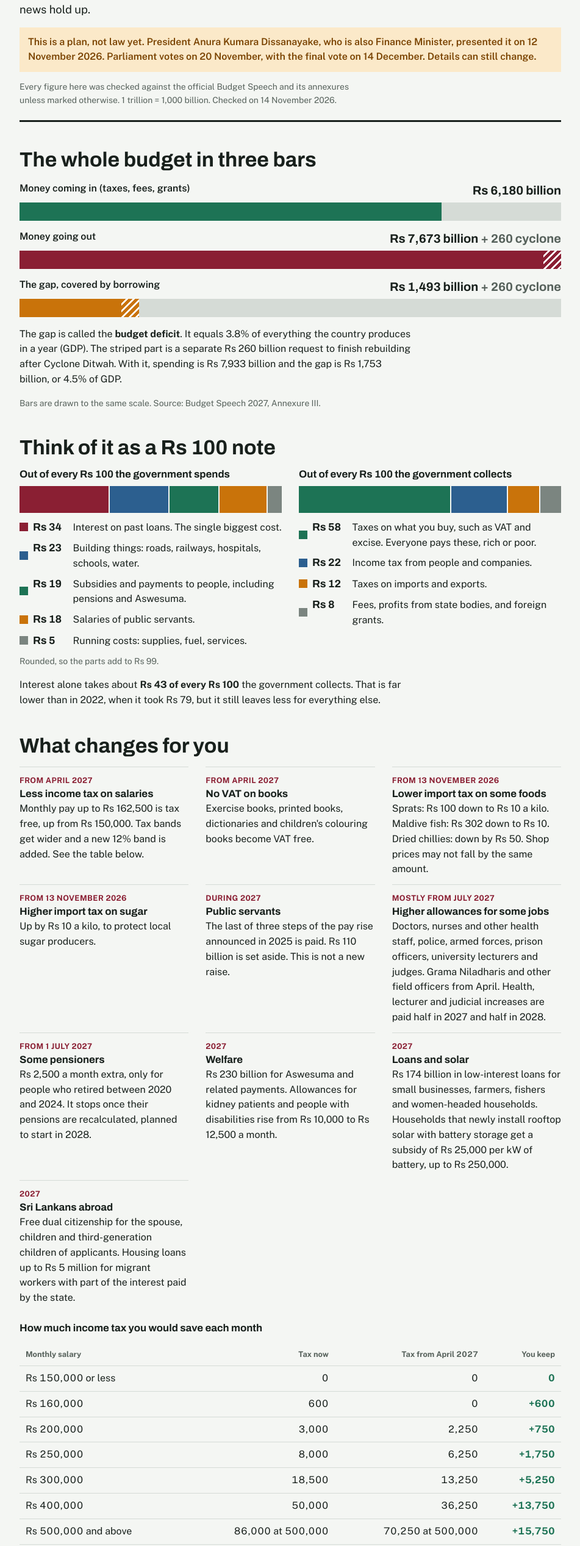
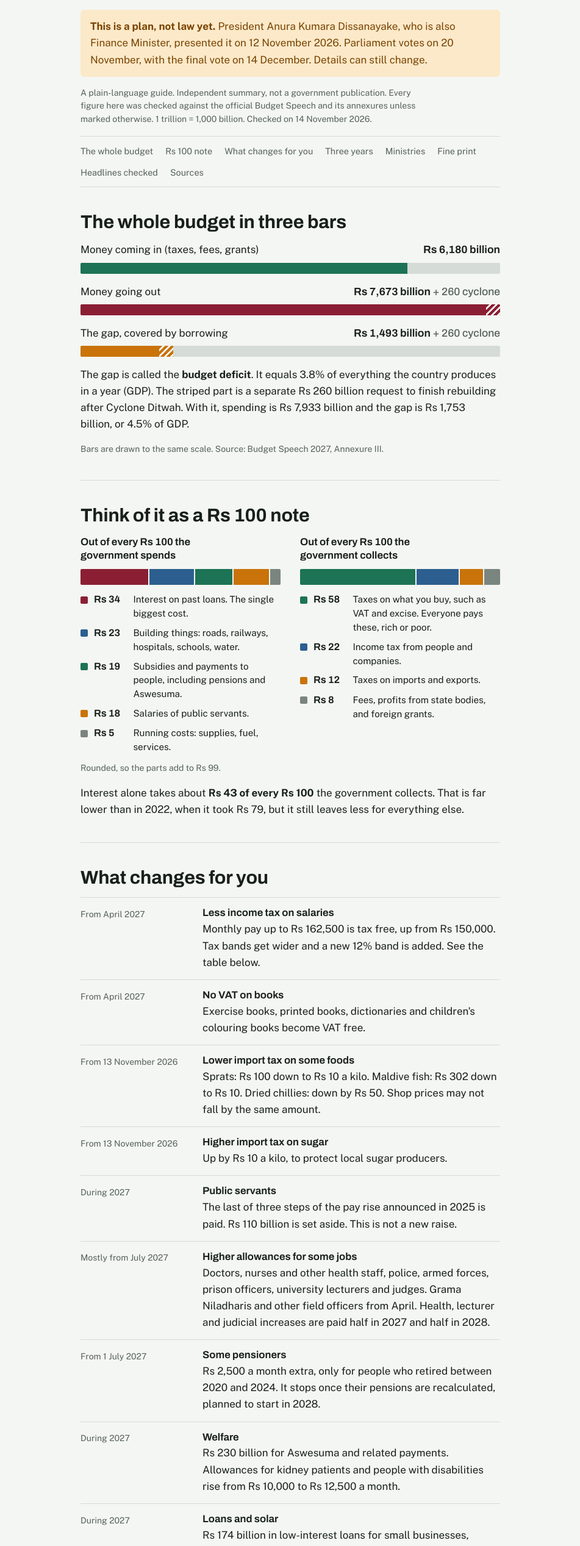
Before and after one commit to AgainstApes/sl-budget-2027, a plain HTML site: page index.html in a window 1280 px wide. Shown: the part 202-2737 px from the top of the page at 61% size, without its empty margins (164-1115 px from the left). Drawn offline with nearby package versions, Linux system fonts and the light colour scheme.

Commit message:
Redesign for easier reading
Narrower reading column, timetable-style list of changes, page contents,
phone-friendly tax table, and theme colours for the browser bar.

Co-Authored-By: Claude Opus 5.5 <noreply@anthropic.com>

```diff
--- a/index.html
+++ b/index.html
@@ -4,6 +4,9 @@
 <meta charset="utf-8">
 <meta name="viewport" content="width=device-width,initial-scale=1,viewport-fit=cover">
 <meta name="description" content="A plain-language, fact-checked guide to Sri Lanka's proposed 2027 budget.">
+<meta name="color-scheme" content="light dark">
+<meta name="theme-color" media="(prefers-color-scheme: light)" content="#f4f6f3">
+<meta name="theme-color" media="(prefers-color-scheme: dark)" content="#121715">
 <style>body{margin:0}img{max-width:100%}</style>
 </head>
 <body>
@@ -32,82 +35,109 @@
   --ok-bg:#173d30; --ok-fg:#a6e3c9; --warn-bg:#4a3410; --warn-fg:#ffd591; --bad-bg:#4d1c26; --bad-fg:#ffb9c4; --unk-bg:#2c3531; --unk-fg:#c5cec9;
   color-scheme:dark }
 *{box-sizing:border-box}
-body{background:var(--bg);color:var(--ink);font:16px/1.55 var(--body);margin:0}
-.wrap{max-width:920px;margin:0 auto;padding-block:28px 56px;padding-left:max(16px,env(safe-area-inset-left,0px));padding-right:max(16px,env(safe-area-inset-right,0px));display:flex;flex-direction:column;gap:44px}
-h1,h2,h3{font-family:var(--display);text-wrap:balance;margin:0;line-height:1.08}
-h1{font-size:clamp(2.4rem,8vw,4.4rem);font-weight:800;font-stretch:80%;letter-spacing:-.01em}
-h2{font-size:clamp(1.5rem,4.5vw,2.1rem);font-weight:700;font-stretch:85%}
-h3{font-size:1.05rem;font-weight:700}
+html{-webkit-text-size-adjust:100%;-webkit-tap-highlight-color:transparent}
+body{background:var(--bg);color:var(--ink);font:1.0625rem/1.6 var(--body);margin:0}
+::selection{background:var(--ink);color:var(--bg)}
+.wrap{max-width:720px;margin:0 auto;padding-block:40px 72px;padding-left:max(16px,env(safe-area-inset-left,0px));padding-right:max(16px,env(safe-area-inset-right,0px));display:flex;flex-direction:column;gap:40px}
+h1,h2,h3{font-family:var(--display);text-wrap:balance;margin:0;line-height:1.1}
+h1{font-size:clamp(2.2rem,6.5vw,3.4rem);font-weight:750;font-stretch:85%;letter-spacing:-.015em}
+h2{font-size:clamp(1.45rem,4.2vw,1.9rem);font-weight:700;font-stretch:88%;letter-spacing:-.005em}
+h3{font-size:1.05rem;font-weight:650;line-height:1.3}
 p{margin:0;max-width:66ch}
-a{color:var(--accent)}
-a:focus-visible{outline:2px solid var(--accent);outline-offset:2px}
-.eyebrow{font:700 .78rem var(--body);letter-spacing:.09em;text-transform:uppercase;color:var(--muted)}
-.muted{color:var(--muted)} .small{font-size:.87rem}
-section{display:flex;flex-direction:column;gap:16px}
-header{display:flex;flex-direction:column;gap:14px;border-bottom:3px solid var(--ink);padding-bottom:22px}
-.lede{font-size:1.15rem}
-.status{background:var(--warn-bg);color:var(--warn-fg);padding:12px 14px;font-weight:600;max-width:none}
+a{color:var(--accent);text-decoration-thickness:1px;text-underline-offset:3px;touch-action:manipulation}
+a:focus-visible{outline:2px solid var(--accent);outline-offset:2px;border-radius:2px}
+.muted{color:var(--muted)} .small{font-size:.875rem;line-height:1.55}
+section{display:flex;flex-direction:column;gap:16px;scroll-margin-top:16px}
+section+section{border-top:1px solid var(--line);padding-top:40px}
+section>h3{margin-top:12px}
+header{display:flex;flex-direction:column;gap:16px}
+.lede{font-size:1.2rem;line-height:1.5}
+.status{background:var(--warn-bg);color:var(--warn-fg);padding:14px 16px;border-radius:6px;max-width:none}
 .num{font-variant-numeric:tabular-nums}
+/* page contents */
+.toc{display:flex;flex-wrap:wrap;gap:0 20px;font-size:.9rem;border-block:1px solid var(--line);padding-block:6px}
+.toc a{color:var(--muted);text-decoration:none;padding-block:6px}
+.toc a:active{color:var(--ink)}
 /* bars */
-.bars{display:flex;flex-direction:column;gap:14px}
-.bar-row{display:flex;flex-direction:column;gap:4px}
-.bar-label{display:flex;justify-content:space-between;gap:12px;flex-wrap:wrap;font-weight:600}
-.bar-label b{font-family:var(--display);font-size:1.25rem}
-.track{display:flex;height:30px;background:var(--line)}
+.bars{display:flex;flex-direction:column;gap:16px}
+.bar-row{display:flex;flex-direction:column;gap:6px}
+.bar-label{display:flex;justify-content:space-between;align-items:baseline;gap:4px 16px;flex-wrap:wrap}
+.bar-label b{font-family:var(--display);font-size:1.1rem;font-weight:650;font-variant-numeric:tabular-nums}
+.bar-label b .muted{font-weight:500}
+.track{display:flex;height:18px;background:var(--line);border-radius:2px;overflow:hidden}
 .track i{display:block;height:100%}
-.hatch{background-image:repeating-linear-gradient(135deg,transparent 0 5px,var(--panel) 5px 8px)}
+.hatch{background-image:repeating-linear-gradient(135deg,transparent 0 4px,var(--bg) 4px 7px)}
 /* Rs 100 strips */
-.duo{display:grid;grid-template-columns:repeat(auto-fit,minmax(280px,1fr));gap:28px}
-.duo>div{min-width:0;display:flex;flex-direction:column;gap:10px}
-.strip{display:flex;height:44px}
+.duo{display:grid;grid-template-columns:repeat(auto-fit,minmax(280px,1fr));gap:32px}
+.duo>div{min-width:0;display:flex;flex-direction:column;gap:12px}
+.strip{display:flex;height:26px;border-radius:2px;overflow:hidden}
 .strip i{display:block;height:100%;border-right:2px solid var(--bg)}
 .strip i:last-child{border-right:0}
-.key{list-style:none;margin:0;padding:0;display:flex;flex-direction:column;gap:7px}
-.key li{display:grid;grid-template-columns:14px 3.6rem 1fr;gap:8px;align-items:baseline}
-.key s{width:14px;height:14px;display:block;align-self:center;text-decoration:none}
-.key b{font-family:var(--display);font-size:1.1rem}
-/* change list */
-.changes{display:grid;grid-template-columns:repeat(auto-fit,minmax(250px,1fr));gap:0 28px}
-.changes>div{min-width:0;border-top:1px solid var(--line);padding-block:12px;display:flex;flex-direction:column;gap:3px}
-.when{font-size:.8rem;font-weight:700;color:var(--accent);letter-spacing:.03em}
+.key{list-style:none;margin:0;padding:0;display:flex;flex-direction:column;gap:8px}
+.key li{display:grid;grid-template-columns:12px 3.4rem minmax(0,1fr);gap:10px;align-items:baseline;font-size:.95rem;line-height:1.5}
+.key s{width:12px;height:12px;border-radius:2px;display:block;align-self:start;margin-top:.42em;text-decoration:none}
+.key b{font-family:var(--display);font-size:1.02rem;font-weight:650;font-variant-numeric:tabular-nums}
+/* change list: date on the left, change on the right, like a timetable */
+.changes{display:flex;flex-direction:column}
+.changes>div{display:grid;grid-template-columns:11rem minmax(0,1fr);gap:2px 24px;border-top:1px solid var(--line);padding-block:14px}
+.changes>div:last-child{border-bottom:1px solid var(--line)}
+.when{grid-row:1/3;font-size:.875rem;color:var(--muted);padding-top:.12em}
+.changes h3,.changes h3+span{grid-column:2}
+@media (max-width:560px){ .changes>div{grid-template-columns:minmax(0,1fr)} .when{grid-row:auto;padding-top:0} .changes h3,.changes h3+span{grid-column:1} }
+/* tables */
 .scroll{overflow-x:auto}
-table{border-collapse:collapse;width:100%;font-variant-numeric:tabular-nums}
-th,td{text-align:right;padding:8px 10px;border-bottom:1px solid var(--line);white-space:nowrap}
-th:first-child,td:first-child{text-align:left}
-th{font-size:.8rem;color:var(--muted);font-weight:700}
-td.save{font-weight:700;color:var(--in)}
+table{border-collapse:collapse;width:100%;font-variant-numeric:tabular-nums;font-size:.95rem}
+th,td{text-align:right;padding:9px 0 9px 20px;border-bottom:1px solid var(--line);white-space:nowrap;vertical-align:baseline}
+th:first-child,td:first-child{text-align:left;padding-left:0;white-space:normal}
+th{font-size:.8rem;line-height:1.3;color:var(--muted);font-weight:600;vertical-align:bottom;border-bottom-color:var(--muted);white-space:normal}
+table.nums td:first-child{white-space:nowrap}
+@media (max-width:560px){ th,td{padding-left:12px} }
+td.save{font-weight:650;color:var(--in)}
 /* fine print */
-.fine{list-style:none;margin:0;padding:0;display:grid;grid-template-columns:repeat(auto-fit,minmax(270px,1fr));gap:0 28px}
-.fine li{min-width:0;border-top:1px solid var(--line);padding-block:12px}
-.fine b{display:block}
+.fine{list-style:none;margin:0;padding:0;display:grid;grid-template-columns:repeat(auto-fit,minmax(300px,1fr));gap:0 32px}
+.fine li{min-width:0;border-top:1px solid var(--line);padding-block:14px;font-size:.95rem;line-height:1.55}
+.fine b{display:block;margin-bottom:2px;font-size:1rem;line-height:1.35}
 /* fact check */
 .checks{display:flex;flex-direction:column}
-.check{display:grid;grid-template-columns:7.5rem 1fr;gap:6px 16px;border-top:1px solid var(--line);padding-block:14px}
+.check{display:grid;grid-template-columns:7.5rem minmax(0,1fr);gap:8px 16px;border-top:1px solid var(--line);padding-block:16px}
 .check>div{min-width:0;display:flex;flex-direction:column;gap:4px}
-.chip{justify-self:start;align-self:start;font-size:.78rem;font-weight:700;padding:3px 9px;border-radius:99px;white-space:nowrap}
+.chip{justify-self:start;align-self:start;font-size:.78rem;font-weight:650;line-height:1.3;padding:5px 12px;border-radius:99px;white-space:nowrap}
 .ok{background:var(--ok-bg);color:var(--ok-fg)} .warn{background:var(--warn-bg);color:var(--warn-fg)} .bad{background:var(--bad-bg);color:var(--bad-fg)} .unk{background:var(--unk-bg);color:var(--unk-fg)}
-.claim{font-weight:700}
-.src{font-size:.82rem;color:var(--muted);margin-top:2px}
-.src b{font-size:.7rem;letter-spacing:.07em;text-transform:uppercase;margin-right:8px}
-.src a{color:inherit;text-decoration-color:var(--line);text-underline-offset:3px}
-.src a:hover{color:var(--accent);text-decoration-color:currentColor}
-@media (max-width:520px){ .check{grid-template-columns:1fr} }
-.panel{background:var(--panel);border:1px solid var(--line);padding:16px;display:flex;flex-direction:column;gap:8px}
-footer{border-top:3px solid var(--ink);padding-top:18px;display:flex;flex-direction:column;gap:10px}
+.claim{font-weight:650}
+.src{font-size:.82rem;line-height:1.45;color:var(--muted);margin-top:2px}
+.src b{font-weight:600;margin-right:8px}
+.src a{color:inherit;text-decoration-color:var(--line)}
+@media (max-width:520px){ .check{grid-template-columns:minmax(0,1fr)} }
+footer{border-top:1px solid var(--line);padding-top:40px;display:flex;flex-direction:column;gap:12px;scroll-margin-top:16px}
 footer ul{margin:0;padding-left:1.1rem;display:flex;flex-direction:column;gap:4px}
+/* hover only where a real pointer exists, so taps on phones do not leave it stuck */
+@media (hover:hover) and (pointer:fine){
+  .toc a:hover{color:var(--ink);text-decoration:underline}
+  .src a:hover{color:var(--accent);text-decoration-color:currentColor}
+  tr:hover>td{background:color-mix(in srgb,var(--line) 35%,transparent)}
+}
 </style>
 
 <div class="wrap">
 
 <header>
-  <div class="eyebrow">Plain-language guide · Independent summary, not a government publication</div>
   <h1>Sri Lanka Budget 2027</h1>
   <p class="lede">The government plans to collect <b>Rs 6.18 trillion</b>, spend <b>Rs 7.67 trillion</b>, and borrow the difference. Here is what that means, what changes for you, and which claims in the news hold up.</p>
-  <p class="status">This is a plan, not law yet. President Anura Kumara Dissanayake, who is also Finance Minister, presented it on 12 November 2026. Parliament votes on 20 November, with the final vote on 14 December. Details can still change.</p>
-  <p class="small muted">Every figure here was checked against the official Budget Speech and its annexures unless marked otherwise. 1 trillion = 1,000 billion. Checked on 14 November 2026.</p>
+  <p class="status"><b>This is a plan, not law yet.</b> President Anura Kumara Dissanayake, who is also Finance Minister, presented it on 12 November 2026. Parliament votes on 20 November, with the final vote on 14 December. Details can still change.</p>
+  <p class="small muted">A plain-language guide. Independent summary, not a government publication. Every figure here was checked against the official Budget Speech and its annexures unless marked otherwise. 1 trillion = 1,000 billion. Checked on 14 November 2026.</p>
+  <nav class="toc" aria-label="On this page">
+    <a href="#overview">The whole budget</a>
+    <a href="#rs-100">Rs 100 note</a>
+    <a href="#changes">What changes for you</a>
+    <a href="#trend">Three years</a>
+    <a href="#ministries">Ministries</a>
+    <a href="#fine-print">Fine print</a>
+    <a href="#fact-check">Headlines checked</a>
+    <a href="#sources">Sources</a>
+  </nav>
 </header>
 
-<section>
+<section id="overview">
   <h2>The whole budget in three bars</h2>
   <div class="bars">
     <div class="bar-row">
@@ -127,7 +157,7 @@ footer ul{margin:0;padding-left:1.1rem;display:flex;flex-direction:column;gap:4p
   <p class="small muted">Bars are drawn to the same scale. Source: Budget Speech 2027, Annexure III.</p>
 </section>
 
-<section>
+<section id="rs-100">
   <h2>Think of it as a Rs 100 note</h2>
   <div class="duo">
     <div>
@@ -160,36 +190,36 @@ footer ul{margin:0;padding-left:1.1rem;display:flex;flex-direction:column;gap:4p
   <p>Interest alone takes about <b>Rs 43 of every Rs 100</b> the government collects. That is far lower than in 2022, when it took Rs 79, but it still leaves less for everything else.</p>
 </section>
 
-<section>
+<section id="changes">
   <h2>What changes for you</h2>
   <div class="changes">
-    <div><span class="when">FROM APRIL 2027</span><h3>Less income tax on salaries</h3><span>Monthly pay up to Rs 162,500 is tax free, up from Rs 150,000. Tax bands get wider and a new 12% band is added. See the table below.</span></div>
-    <div><span class="when">FROM APRIL 2027</span><h3>No VAT on books</h3><span>Exercise books, printed books, dictionaries and children's colouring books become VAT free.</span></div>
-    <div><span class="when">FROM 13 NOVEMBER 2026</span><h3>Lower import tax on some foods</h3><span>Sprats: Rs 100 down to Rs 10 a kilo. Maldive fish: Rs 302 down to Rs 10. Dried chillies: down by Rs 50. Shop prices may not fall by the same amount.</span></div>
-    <div><span class="when">FROM 13 NOVEMBER 2026</span><h3>Higher import tax on sugar</h3><span>Up by Rs 10 a kilo, to protect local sugar producers.</span></div>
-    <div><span class="when">DURING 2027</span><h3>Public servants</h3><span>The last of three steps of the pay rise announced in 2025 is paid. Rs 110 billion is set aside. This is not a new raise.</span></div>
-    <div><span class="when">MOSTLY FROM JULY 2027</span><h3>Higher allowances for some jobs</h3><span>Doctors, nurses and other health staff, police, armed forces, prison officers, university lecturers and judges. Grama Niladharis and other field officers from April. Health, lecturer and judicial increases are paid half in 2027 and half in 2028.</span></div>
-    <div><span class="when">FROM 1 JULY 2027</span><h3>Some pensioners</h3><span>Rs 2,500 a month extra, only for people who retired between 2020 and 2024. It stops once their pensions are recalculated, planned to start in 2028.</span></div>
-    <div><span class="when">2027</span><h3>Welfare</h3><span>Rs 230 billion for Aswesuma and related payments. Allowances for kidney patients and people with disabilities rise from Rs 10,000 to Rs 12,500 a month.</span></div>
-    <div><span class="when">2027</span><h3>Loans and solar</h3><span>Rs 174 billion in low-interest loans for small businesses, farmers, fishers and women-headed households. Households that newly install rooftop solar with battery storage get a subsidy of Rs 25,000 per kW of battery, up to Rs 250,000.</span></div>
-    <div><span class="when">2027</span><h3>Sri Lankans abroad</h3><span>Free dual citizenship for the spouse, children and third-generation children of applicants. Housing loans up to Rs 5 million for migrant workers with part of the interest paid by the state.</span></div>
+    <div><span class="when">From April 2027</span><h3>Less income tax on salaries</h3><span>Monthly pay up to Rs 162,500 is tax free, up from Rs 150,000. Tax bands get wider and a new 12% band is added. See the table below.</span></div>
+    <div><span class="when">From April 2027</span><h3>No VAT on books</h3><span>Exercise books, printed books, dictionaries and children's colouring books become VAT free.</span></div>
+    <div><span class="when">From 13 November 2026</span><h3>Lower import tax on some foods</h3><span>Sprats: Rs 100 down to Rs 10 a kilo. Maldive fish: Rs 302 down to Rs 10. Dried chillies: down by Rs 50. Shop prices may not fall by the same amount.</span></div>
+    <div><span class="when">From 13 November 2026</span><h3>Higher import tax on sugar</h3><span>Up by Rs 10 a kilo, to protect local sugar producers.</span></div>
+    <div><span class="when">During 2027</span><h3>Public servants</h3><span>The last of three steps of the pay rise announced in 2025 is paid. Rs 110 billion is set aside. This is not a new raise.</span></div>
+    <div><span class="when">Mostly from July 2027</span><h3>Higher allowances for some jobs</h3><span>Doctors, nurses and other health staff, police, armed forces, prison officers, university lecturers and judges. Grama Niladharis and other field officers from April. Health, lecturer and judicial increases are paid half in 2027 and half in 2028.</span></div>
+    <div><span class="when">From 1 July 2027</span><h3>Some pensioners</h3><span>Rs 2,500 a month extra, only for people who retired between 2020 and 2024. It stops once their pensions are recalculated, planned to start in 2028.</span></div>
+    <div><span class="when">During 2027</span><h3>Welfare</h3><span>Rs 230 billion for Aswesuma and related payments. Allowances for kidney patients and people with disabilities rise from Rs 10,000 to Rs 12,500 a month.</span></div>
+    <div><span class="when">During 2027</span><h3>Loans and solar</h3><span>Rs 174 billion in low-interest loans for small businesses, farmers, fishers and women-headed households. Households that newly install rooftop solar with battery storage get a subsidy of Rs 25,000 per kW of battery, up to Rs 250,000.</span></div>
+    <div><span class="when">During 2027</span><h3>Sri Lankans abroad</h3><span>Free dual citizenship for the spouse, children and third-generation children of applicants. Housing loans up to Rs 5 million for migrant workers with part of the interest paid by the state.</span></div>
   </div>
 
   <h3>How much income tax you would save each month</h3>
-  <div class="scroll"><table>
+  <div class="scroll"><table class="nums">
     <tr><th>Monthly salary</th><th>Tax now</th><th>Tax from April 2027</th><th>You keep</th></tr>
-    <tr><td>Rs 150,000 or less</td><td>0</td><td>0</td><td class="save">0</td></tr>
+    <tr><td>Rs 150,000</td><td>0</td><td>0</td><td class="save">0</td></tr>
     <tr><td>Rs 160,000</td><td>600</td><td>0</td><td class="save">+600</td></tr>
     <tr><td>Rs 200,000</td><td>3,000</td><td>2,250</td><td class="save">+750</td></tr>
     <tr><td>Rs 250,000</td><td>8,000</td><td>6,250</td><td class="save">+1,750</td></tr>
     <tr><td>Rs 300,000</td><td>18,500</td><td>13,250</td><td class="save">+5,250</td></tr>
     <tr><td>Rs 400,000</td><td>50,000</td><td>36,250</td><td class="save">+13,750</td></tr>
-    <tr><td>Rs 500,000 and above</td><td>86,000 at 500,000</td><td>70,250 at 500,000</td><td class="save">+15,750</td></tr>
+    <tr><td>Rs 500,000</td><td>86,000</td><td>70,250</td><td class="save">+15,750</td></tr>
   </table></div>
-  <p class="small muted">Our own calculation from the tax rates in the speech's Technical Note. It matches the range the speech gives (Rs 750 to Rs 15,750). It assumes salary is your only income. The 36% top rate would start at about Rs 433,000 a month instead of Rs 358,000.</p>
+  <p class="small muted">Our own calculation from the tax rates in the speech's Technical Note. It matches the range the speech gives (Rs 750 to Rs 15,750). It assumes salary is your only income. Above about Rs 433,000 a month the saving stays at Rs 15,750. The 36% top rate would start at about Rs 433,000 a month instead of Rs 358,000.</p>
 </section>
 
-<section>
+<section id="trend">
   <h2>Three years side by side</h2>
   <div class="scroll"><table>
     <tr><th>Rs billion</th><th>2025 actual</th><th>2026 revised</th><th>2027 plan</th></tr>
@@ -204,7 +234,7 @@ footer ul{margin:0;padding-left:1.1rem;display:flex;flex-direction:column;gap:4p
   <p class="small muted">2025 figures are provisional. 2027 excludes the Rs 260 billion cyclone request. Source: Annexure III.</p>
 </section>
 
-<section>
+<section id="ministries">
   <h2>Ministry by ministry</h2>
   <p>Parliament votes on <b>Rs 4,993 billion</b> of spending, split between ministries. The solid part of each bar is running costs such as salaries and supplies. The striped part is capital: building and equipment.</p>
   <div class="bars">
@@ -266,7 +296,7 @@ footer ul{margin:0;padding-left:1.1rem;display:flex;flex-direction:column;gap:4p
   <p class="small muted">All figures read directly from the First and Second Schedules of the Appropriation Bill. The 27 groups add up exactly to the bill's total of Rs 4,992,773,388,000.</p>
 </section>
 
-<section>
+<section id="fine-print">
   <h2>Read the fine print</h2>
   <p>These points are in the official document but are easy to miss in headlines.</p>
   <ul class="fine">
@@ -286,7 +316,7 @@ footer ul{margin:0;padding-left:1.1rem;display:flex;flex-direction:column;gap:4p
   </ul>
 </section>
 
-<section>
+<section id="fact-check">
   <h2>We checked the headlines</h2>
   <p>News reports gave different numbers for the same budget. We compared each claim with the official Budget Speech. The headline each claim came from is linked below it.</p>
   <div class="checks">
@@ -300,8 +330,8 @@ footer ul{margin:0;padding-left:1.1rem;display:flex;flex-direction:column;gap:4p
     <div class="check"><span class="chip warn">Needs context</span><div><span class="claim">"Government spending for 2027 is Rs 4.99 trillion."</span><span>This is the amount in the Appropriation Bill, the part of spending Parliament approves ministry by ministry (Rs 3,240 billion running costs plus Rs 1,753 billion capital). It is smaller than the Rs 7.67 trillion total because it leaves out costs paid under other laws, chiefly interest on debt. We confirmed the figure in the bill itself.</span><span class="src"><b>Sunday Times</b><a href="https://www.sundaytimes.lk/260927/news/appropriation-bill-2027-npp-estimates-expenditure-at-over-rs-4992-billion-658465.html">Appropriation Bill 2027: NPP estimates expenditure at over Rs. 4992 billion</a></span></div></div>  </div>
 </section>
 
-<footer>
-  <h3>Sources and method</h3>
+<footer id="sources">
+  <h2>Sources and method</h2>
   <p class="small">Main source: the official Budget Speech 2027, English text. Every figure on this page was read in the speech itself, in these parts: the opening and fiscal targets (sections 1 to 3), social protection (section 20), salaries, pensions, tax and borrowing (sections 35 to 38), the passages on highways, loans and solar batteries, Annexures I to IV, and the tax part of Annexure V. The other sector chapters were not read line by line and are not summarised here. We read the Treasury's own copy. News reports were used to find claims, and each claim was then compared with the speech. Ministry figures come from the Appropriation Bill for 2027, and the 2026 comparisons and economic assumptions from the Treasury's Draft Budget Estimates 2027 (Volume I summary tables only; the three volumes run to about 1,470 pages and were not read in full). Debate and vote dates come from Parliament's published programme.</p>
   <ul class="small">
     <li><a href="https://www.treasury.gov.lk/web/budget-speeches/section/2027">Budget Speech 2027, Treasury</a></li>
```
